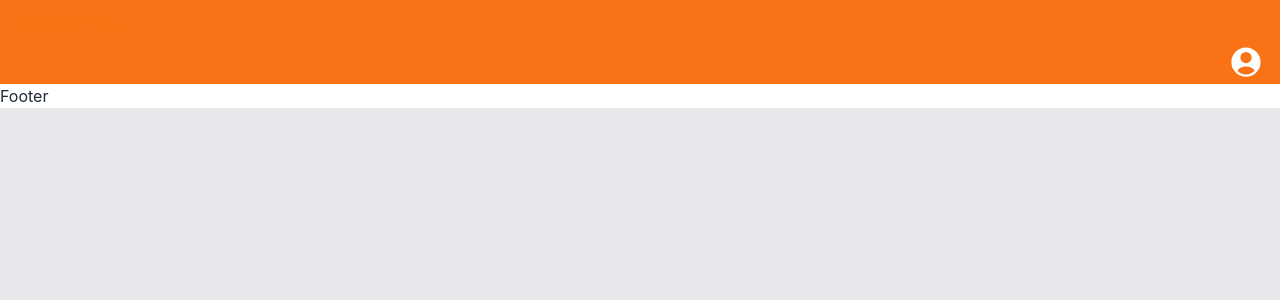
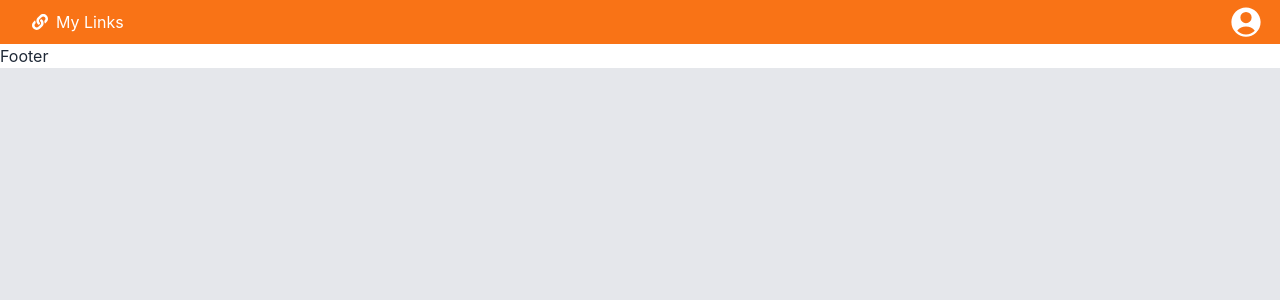
Before and after one commit to Kaiser-Tanveer/link-management-client, a React (Create React App) app: page / in a window 1280 px wide. Shown: the top 300 px of the page. Built offline with nearby package versions, Linux system fonts and the light colour scheme.

Commit message:
menu added to header

```diff
--- a/src/Shared/Header.js
+++ b/src/Shared/Header.js
@@ -7,14 +7,16 @@ import { Link } from 'react-router-dom';
 const Header = () => {
     const [profile, setProfile] = useState(false);
     return (
-        <>
-        <div onClick={() => profile && setProfile(false)} className='bg-orange-500 py-1 text-white px-2'>
-            <Link className='text-left flex items-center h-10 hover:bg-orange-100 px-4 rounded-[7px] duration-500 text-orange-500'>
-                <FaLink className='mr-2 text-md'/>
-                <span>My Links</span>
-            </Link>
-            <Link className='flex items-center justify-end'><HiUserCircle onClick={() => setProfile(!profile)} className='text-4xl mr-2'/></Link>
-        </div>
+        <div className='bg-orange-500 py-1 text-white'>
+            <div className='flex items-center justify-between pl-8'>
+                <Link className='flex items-center'>
+                    <FaLink className='mr-2 text-md'/>
+                    <span>My Links</span>
+                </Link>
+                <div onClick={() => profile && setProfile(false)} className='px-2'>
+                    <Link className='flex items-center justify-end'><HiUserCircle onClick={() => setProfile(!profile)} className='text-4xl mr-2'/></Link>
+                </div>
+            </div>
         {
             profile &&
             <div className='absolute right-4 w-32 border border-orange-200 shadow-md p-2 rounded-[7px] flex flex-col items-start justify-start bg-white z-[100]'>
@@ -22,7 +24,7 @@ const Header = () => {
             <Link className='flex items-center justify-start h-10 hover:bg-orange-200 w-full px-2 rounded-[7px]'><HiOutlineLogout className='text-xl mr-2'/> <span>Logout</span></Link>
             </div>
         }
-        </>
+        </div>
     );
 };
 
```
